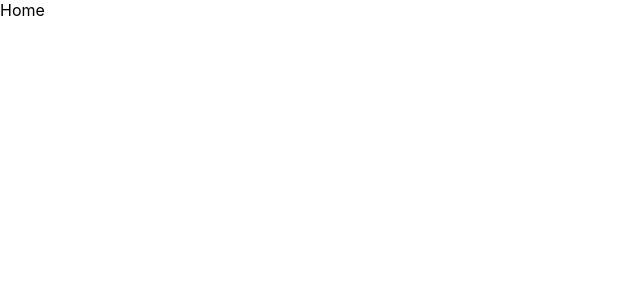
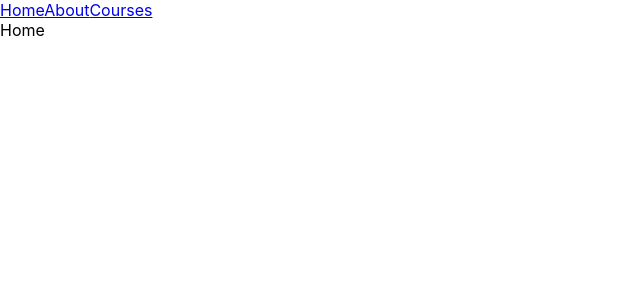
Before and after one commit to maiyuzhe/hacktember-2023-group-7, a React (Create React App) app in the folder frontend/: page / in a window 1280 px wide. Shown: the top 300 px of the page, without its empty margins (0-640 px from the left). Built offline with nearby package versions, Linux system fonts and the light colour scheme.

Commit message:
Add Link component to NavBar.jsx for home, about, courses

```diff
--- a/frontend/src/Home.jsx
+++ b/frontend/src/Home.jsx
@@ -1,8 +1,12 @@
 import React from 'react'
+import NavBar from './NavBar'
 
 const Home = () => {
   return (
+    <>
+    <NavBar/>
     <div>Home</div>
+    </>
   )
 }
 
--- a/frontend/src/NavBar.jsx
+++ b/frontend/src/NavBar.jsx
@@ -1,8 +1,14 @@
 import React from 'react'
+import { Link } from "react-router-dom";
+
 
 const NavBar = () => {
   return (
-    <div>NavBar</div>
+    <div>
+      <Link to="home">Home</Link>
+      <Link to="about">About</Link>
+      <Link to="courses">Courses</Link>
+    </div>
   )
 }
 
```
